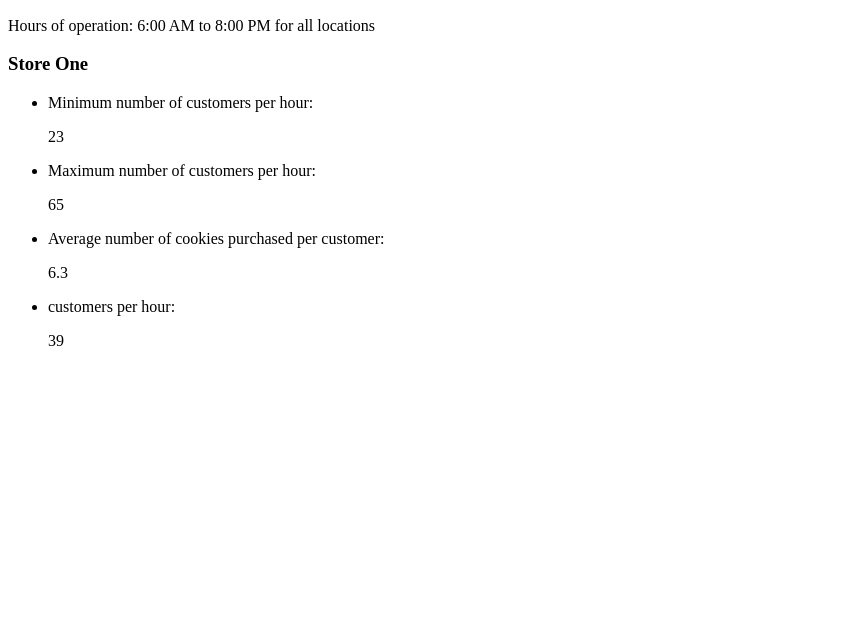
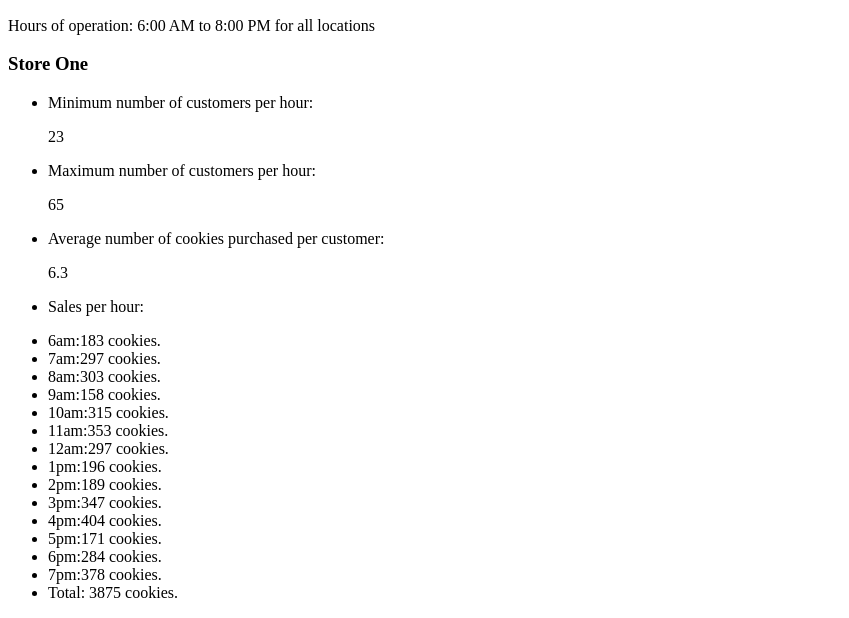
Before and after one commit to ehilst515/cookie-stand, a plain HTML site: page sales.html in a window 1280 px wide. Shown: the part 380-998 px from the top of the page, without its empty margins (0-849 px from the left). Before the commit the page ends 800 px from the top, so only its background shows below. Drawn offline with Linux system fonts and the light colour scheme.

Commit message:
seattlestore object and function complete

```diff
--- a/js/app.js
+++ b/js/app.js
@@ -1,7 +1,7 @@
 'use strict';
 /*
-1. Stores the min/max hourly customers, and the average cookies per customer, in object properties [DONE]
-2. Uses a method of that object to generate a random number of customers per hour. Objects/Math/random
+1. Stores the min/max hourly customers, and the average cookies per customer, in object properties [1st DONE]
+2. Uses a method of that object to generate a random number of customers per hour. Objects/Math/random [generator DONE]
 3. Calculate and store the simulated amounts of cookies purchased for each hour at each location using average cookies purchased and the random number of customers generated
 4. Store the results for each location in a separate array… perhaps as a property of the object representing that location
 5. Display the values of each array as unordered lists in the browser
@@ -27,22 +27,127 @@ Total: 875 cookies
 
 */
 
-function randoCust(min, max) {
+var hours = ['6am','7am','8am','9am','10am','11am','12am','1pm','2pm','3pm','4pm','5pm','6pm','7pm'];
+
+// Random gen taken from https://developer.mozilla.org/en-US/docs/Web/JavaScript/Reference/Global_Objects/Math/random
+function random(min, max) {
   min = Math.ceil(min);
   max = Math.floor(max);
   return Math.floor(Math.random() * (max - min + 1)) + min;
 }
 
+
 // Object: Seattle Store
 var storeSeattle ={
+  storename: 'Seattle',
   minCust: 23,
   maxCust: 65,
-  avgCookieSale: 6.3,
+  avgCookieSale: 6.3, //cookies sold per hour
+  cookiesEachHour: [],
+  customersEachHour: [],
+  totalDailyCookies: 0,
+
+  calcCustomersEachHour: function(){
+    for (var i=0; i < hours.length; i++){
+      this.customersEachHour.push(random(this.minCust,this.maxCust));
+    }
+  },
+  caclulateCalcCookEachHour: function (){ //eslint-disable-line
+    this.calcCustomersEachHour();
+    var i;
+    var oneHour;
+    for (i = 0; i < hours.length; i++) {
+    // push to array a random customer at the hour
+      oneHour = Math.ceil(this.customersEachHour[i] * this.avgCookieSale);
+      this.cookiesEachHour.push(oneHour);
+      this.totalDailyCookies += oneHour;
+    //   dynamicArray.push(randoCust(storeSeattle.minCust,storeSeattle.maxCust));
+    //   // multiply (current value) * (dynamic array position i+1)
+    //   var multResult = currentVal * dynamicArray[i+1];
+    //   calcArray.push(Math.floor(multResult));// add results to calcArray
+    } // close multiply array for
+    // return calcArray;
+  },
+  render(){
+    this.caclulateCalcCookEachHour();
+    var listPara = document.getElementById('list');
+    var theUl = document.createElement('ul');
+    listPara.appendChild(theUl);
+    //   console.log(listPara);
+
+    for (var i = 0; i < hours.length; i++) {
+      var liEl = document.createElement('li');
+      liEl.textContent = hours[i] + ':' + this.cookiesEachHour[i] + ' cookies.';
+      theUl.appendChild(liEl);
+    }
+    liEl = document.createElement('li');
+    liEl.textContent = 'Total: ' + this.totalDailyCookies + ' cookies.';
+    theUl.appendChild(liEl);
+  }
 };
-var customPerHour =  randoCust(storeSeattle.minCust,storeSeattle.maxCust);
+
+
+
+// storeSeattle.calcCustomersEachHour();
+// storeSeattle.caclulateCalcCookEachHour();
+
+// storeSeattle.calcArray()
+
+// var customPerHour =  randoCust(storeSeattle.minCust,storeSeattle.maxCust);
 
 // Write: Seatle Store
 document.getElementById('minCustomers').innerHTML = storeSeattle.minCust;
 document.getElementById('maxCustomers').innerHTML = storeSeattle.maxCust;
 document.getElementById('avgCookies').innerHTML = storeSeattle.avgCookieSale;
-document.getElementById('custPerHour').innerHTML = customPerHour;
+
+// Calculate number of cookies purchased at each hour and total ammount
+
+
+
+// start an array and a current value var with 1
+// var dynamicArray = [1];
+// // var calcArray = [];
+// var currentVal = 6.3;
+// var i;
+
+// function salesAtHour(){ //eslint-disable-line
+//   for (i = 0; i < hoursOp; i++) {
+//   // push to array a random customer at the hour
+//     dynamicArray.push(randoCust(storeSeattle.minCust,storeSeattle.maxCust));
+//     // multiply (current value) * (dynamic array position i+1)
+//     var multResult = currentVal * dynamicArray[i+1];
+//     calcArray.push(Math.floor(multResult));// add results to calcArray
+//   } // close multiply array for
+//   return calcArray;
+// }
+
+// Write results from calcArray to website
+
+// function writeList(){
+// //   var cookiesAtHour = salesAtHour();
+//   var text = '';
+//   var i;
+//   var listPara = document.getElementById('list');
+//   var theUl = document.createElement('ul');
+//   listPara.appendChild(theUl);
+//   //   console.log(listPara);
+
+//   for (i = 0; i < cookiesAtHour.length; i++) {
+//     var liEl = document.createElement('li');
+//     liEl.textContent = cookiesAtHour[i] + ':' + this.calcArray[i];
+//     text += '<li>' + cookiesAtHour[i] + '<li>';
+//   }
+//   document.getElementById('list').innerHTML = '<ul>' + text + '</ul>';
+// }
+
+// writeList();
+
+
+var allStores = [storeSeattle];
+function renderAllShops(){
+  for(var i = 0; i < allStores.length; i++){
+    allStores[i].render();
+
+  }
+}
+renderAllShops();
--- a/sales.html
+++ b/sales.html
@@ -16,8 +16,9 @@
                     <li>Minimum number of customers per hour:</li><p id="minCustomers"></p>
                     <li>Maximum number of customers per hour:</li><p id="maxCustomers"></p>
                     <li>Average number of cookies purchased per customer:</li><p id="avgCookies"></p>
-                    <li>customers per hour:</li><p id="custPerHour"></p>
+                    <li>Sales per hour:</li><p id="custPerHour"></p>
                 </ul>
+                <p id='list'></p>
         </main>
         <footer>
 
```
